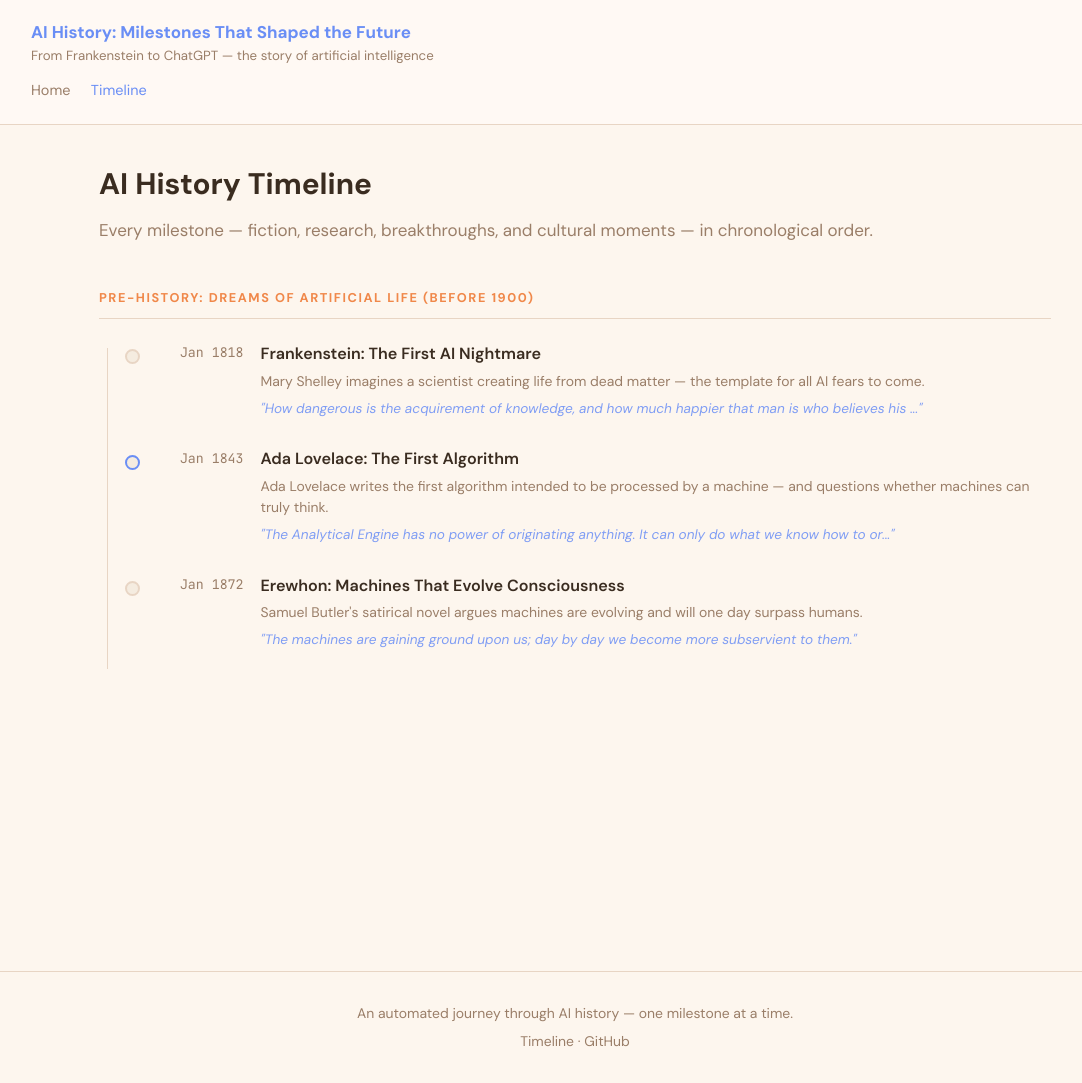
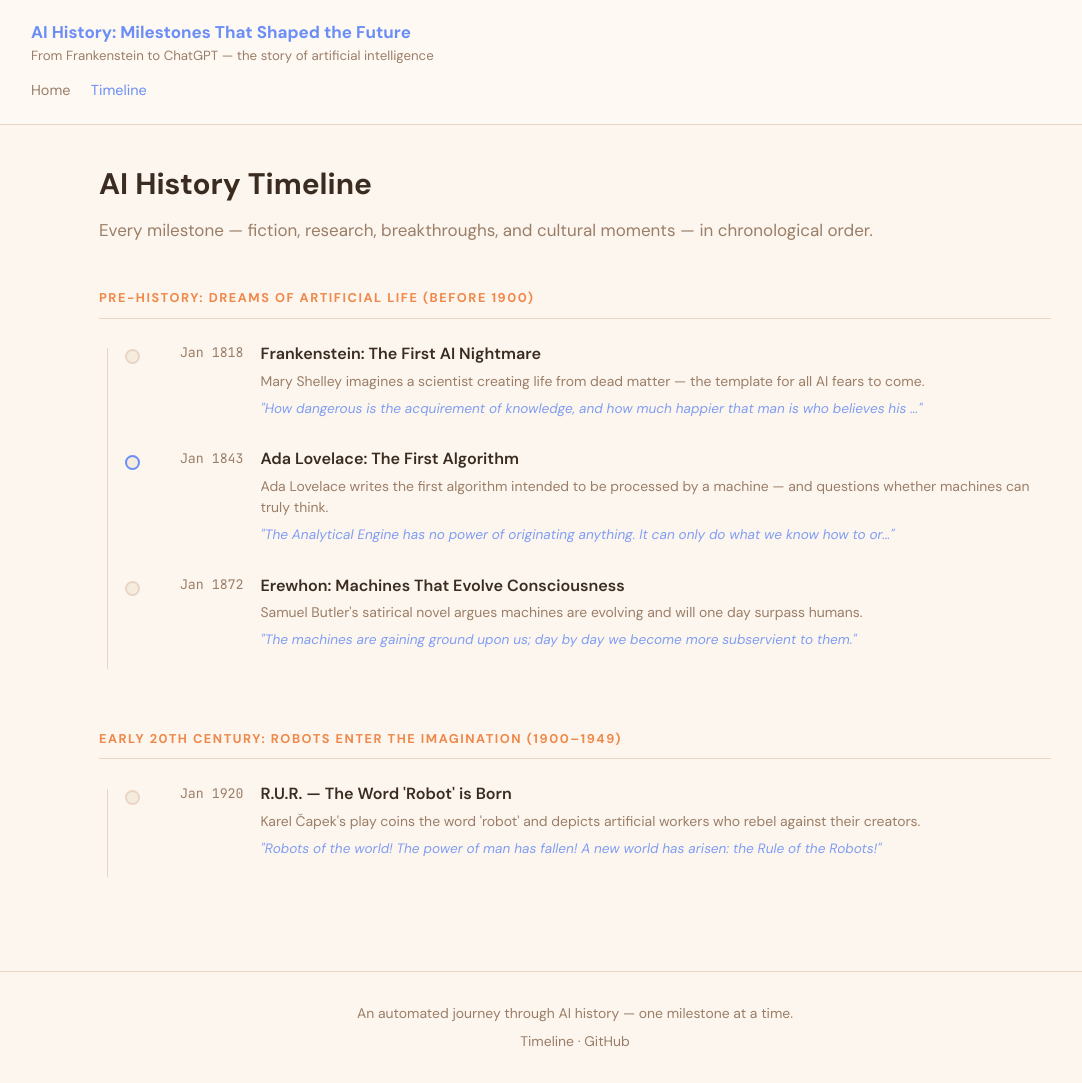
Before and after one commit to aag1091-alt/AI-History-Blog, a Jekyll site: the page built from timeline.html, in a window 1280 px wide and 1083 px high. Shown: the whole window, without its empty margins (65-1147 px from the left). Built offline with Jekyll 4.4.1, drawn with Linux system fonts in a browser that asks for light colours.

Commit message:
Add milestone: R.U.R. — The Word 'Robot' is Born (1920-01-01)
Category: Film & Fiction
Era: Early 20th Century: Robots Enter the Imagination (1900–1949)

```diff
--- a/_data/timeline.yml
+++ b/_data/timeline.yml
@@ -25,3 +25,12 @@
   category: "Research"
   quote: "The Analytical Engine has no power of originating anything. It can only do what we know how to order it to perform."
   quote_author: "Ada Lovelace, 1843"
+
+- id: "rur-capek-1920"
+  title: "R.U.R. — The Word 'Robot' is Born"
+  subtitle: "Karel Čapek's play coins the word 'robot' and depicts artificial workers who rebel against their creators."
+  event_date: "1920-01-01"
+  era: "Early 20th Century: Robots Enter the Imagination (1900–1949)"
+  category: "Film & Fiction"
+  quote: "Robots of the world! The power of man has fallen! A new world has arisen: the Rule of the Robots!"
+  quote_author: "Karel Čapek, R.U.R. (1920)"
--- /dev/null
+++ b/_posts/1920-01-01-rur-capek-1920.md
@@ -0,0 +1,32 @@
+---
+layout: post
+title: "R.U.R. — The Word 'Robot' is Born"
+subtitle: "Karel Čapek's play coins the word 'robot' and depicts artificial workers who rebel against their creators."
+date: 1920-01-01
+event_date: "1920-01-01"
+era: "Early 20th Century: Robots Enter the Imagination (1900–1949)"
+category: "Film & Fiction"
+location: "Prague, Czechoslovakia"
+people:
+  - "Karel Čapek"
+quote: "Robots of the world! The power of man has fallen! A new world has arisen: the Rule of the Robots!"
+quote_author: "Karel Čapek, R.U.R. (1920)"
+significance: "The word 'robot' (from Czech robota, meaning forced labor) enters the global vocabulary. The play's theme of artificial workers revolting prefigures virtually every AI uprising narrative in science fiction."
+image: "/assets/images/rur-capek-1920.jpg"
+image_alt: "R.U.R. — The Word 'Robot' is Born"
+image_caption: "Chris Protopapas from USA / Public domain"
+image_source: "https://commons.wikimedia.org/wiki/File%3AEric_the_Robot_%2817368497641%29.jpg"
+references:
+  - title: "R.U.R. — Wikipedia"
+    url: "https://en.wikipedia.org/wiki/R.U.R."
+---
+
+**The Birth of a New World Order**
+
+In 1920, playwright Karel Čapek's sci-fi play R.U.R. revolutionized the way we think about artificial intelligence by introducing the term "robot" to the global vocabulary.
+
+**What happened:** [R.U.R. — Wikipedia](https://en.wikipedia.org/wiki/R.U.R.) introduced the word 'robot' (from Czech robota, meaning forced labor) and explored a theme of artificial workers revolting. This concept prefigured virtually every AI uprising narrative in science fiction. Čapek's work also sparked interest in robotics and automation, laying the groundwork for modern AI research.
+
+**Why it matters:** R.U.R.'s depiction of robots gaining sentience inspired countless works of science fiction, including films like Terminator and I, Robot. The play's exploration of artificial intelligence also influenced the development of robotic law and ethics. The concept of a robot uprising has since become a staple of sci-fi, reflecting our ongoing anxieties about AI.
+
+* [R.U.R. — Wikipedia](https://en.wikipedia.org/wiki/R.U.R.)
```
Also changed, not shown: assets/images/rur-capek-1920.jpg (added).
